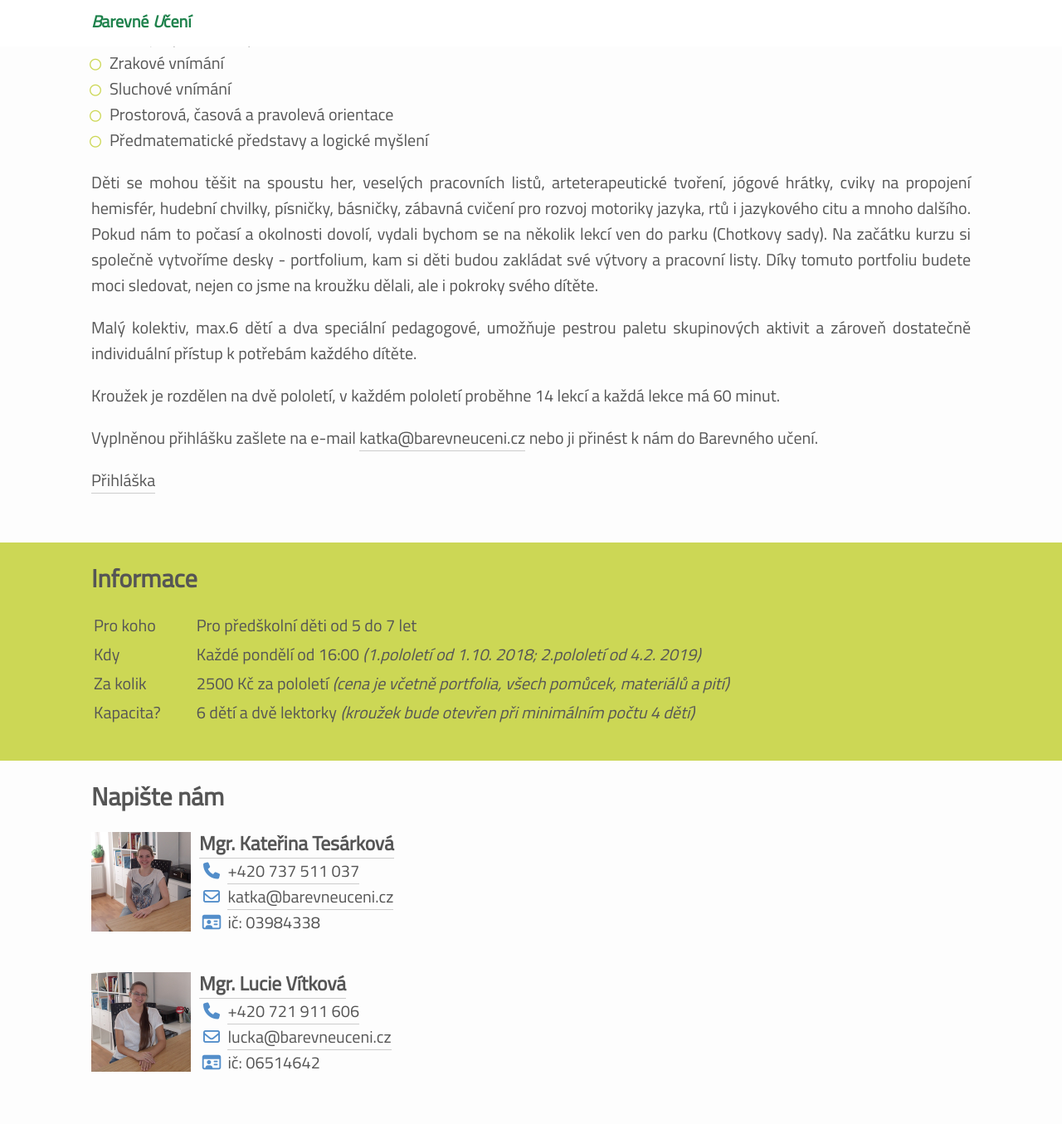
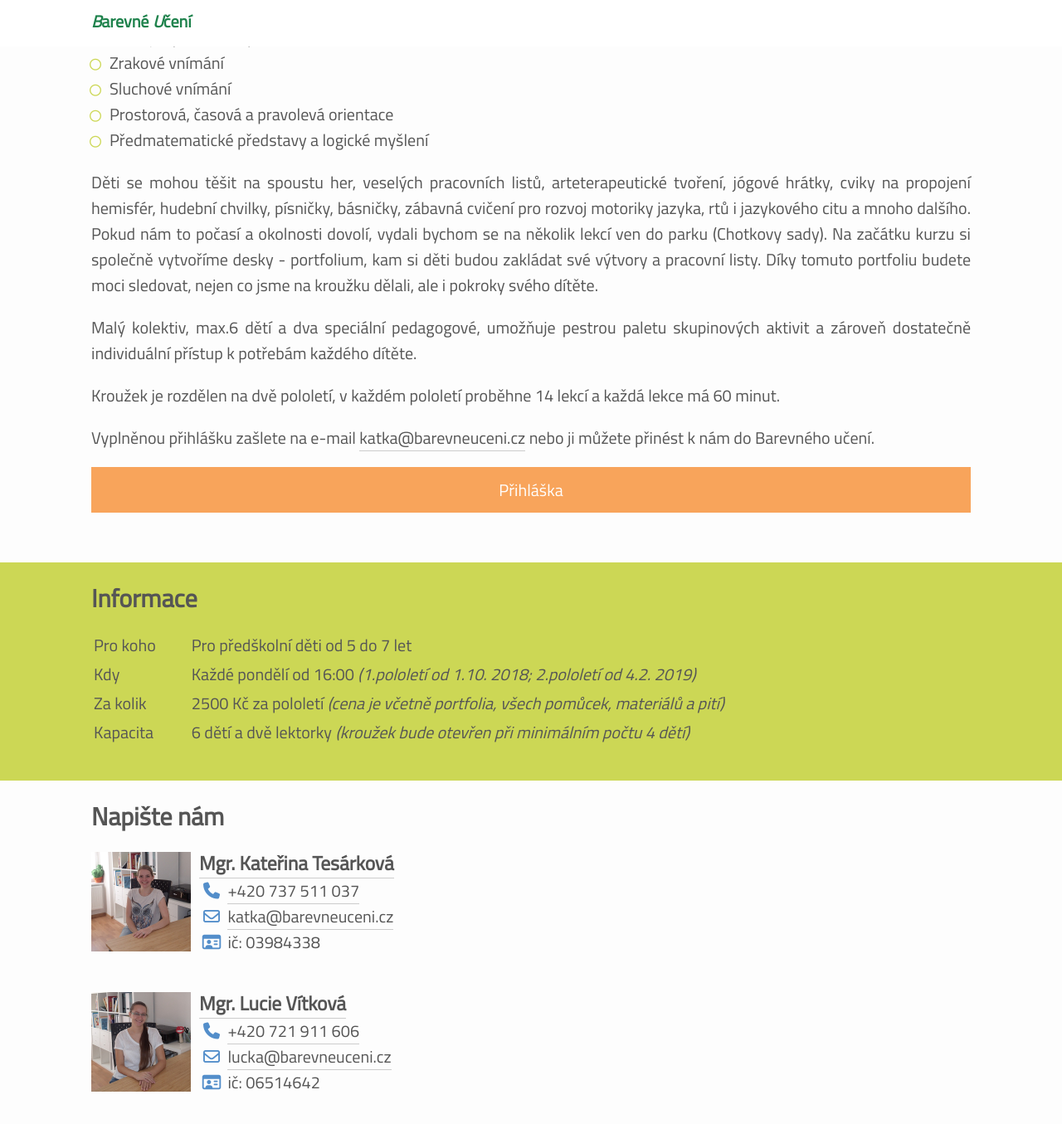
Before and after one commit to JakubTesarek/barevneuceni.cz, a Jekyll site: the page built from pages/barevny-predskolacek.html, in a window 1280 px wide and 1400 px high, scrolled down 346 px. Shown: the top 1355 px of the window at 83% size. Built offline with Jekyll 4.4.1, drawn with Linux system fonts in a browser that asks for light colours; nearby versions of some CDN libraries.

Commit message:
barevny predskolacek

```diff
--- a/_data/people.yml
+++ b/_data/people.yml
@@ -6,7 +6,7 @@
   picture_large: /assets/img/katka-profile-large.jpg
   ic: 03984338
   page: /katka
-  bio: Jsem vystudovaný speciální pedagog, logoped a práci, s především předškolními dětmi, se věnuji přibližně deset let. Na mojí práci mě nejvíce baví dětský pohled na svět, jejich fantazie, bezprostřednost, upřímnost a hravost. Největší odměnou je pro mě dětský úsměv, nadšené dítě a spokojený rodič.
+  bio: Jsem vystudovaný speciální pedagog a logoped. Práci, především s předškolními dětmi, se věnuji přibližně deset let. na mojí práci mě nejvíce baví dětský pohled na svět, jejich fantazie, bezprostřednost, upřímnost a hravost. největší odměnou je pro mě dětský úsměv, nadšené dítě a spokojený rodič.
 
 lucka:
   name: Mgr. Lucie Vítková
@@ -16,4 +16,4 @@
   picture_large: /assets/img/lucka-profile-large.jpg
   ic: "06514642"
   page: /lucka
-  bio: Jsem budoucí arteterapeut a vystudovaný speciální pedagog. Zaměřuji se především na děti se specifickými vývojovými poruchami školních dovedností. Proto pracuji nejen v Barevném učení ale, i jako školní speciální pedagog v ZŠ. Nejkrásnější na mé práci je vidět, jak děti a mnohdy i rodiče, během pravidelných lekcí rozkvétají. Jsou klidnější, šikovnější, veselejší a těší se na společnou práci.
+  bio: Jsem vystudovaný speciální pedagog a arteterapeut. Zaměřuji se především na děti se specifickými vývojovými poruchami školních dovedností. Proto pracuji nejen v Barevném učení ale, i jako školní speciální pedagog v ZŠ. Nejkrásnější na mé práci je vidět, jak děti a mnohdy i rodiče, během pravidelných lekcí rozkvétají. Jsou klidnější, šikovnější, veselejší a těší se na společnou práci.
--- a/assets/css/main.scss
+++ b/assets/css/main.scss
@@ -127,6 +127,21 @@
 	color: $front-color;
 	text-decoration: none;
 	border-bottom: 1px solid $gray-color-back;
+}
+
+a.button {
+    display: block;
+    border: 2px solid $orange-color-front;
+	padding: 0.5em;
+	color: white;
+	background-color: $orange-color-front;
+	cursor: pointer;
+    text-align: center;
+}
+
+a.button:hover {
+	background-color: white;
+	color: $orange-color-front;
 }
 
 p {
--- a/index.html
+++ b/index.html
@@ -28,6 +28,10 @@
 
 		<p>U nás učení není <span class="larger-font"><i class="syl gray">nuda</i></span>, u nás je to <span class="larger-font"><i class="syl ba">z</i><i class="syl rev">á</i><i class="syl ne">b</i><i class="syl u">a</i><i class="syl ce">v</i><i class="syl ni">a</i></span>!</p>
 
+        <a class="button" style="margin-bottom: 2em" href="{{ site.baseurl }}{% link pages/barevny-predskolacek.html %}">
+            Novinka: Od října 2018 otevíráme kroužek Barevný Předškoláček. Předškoláci pojďte si hrát!
+        </a>
+
 		<div class="galery">
 			<img src="/assets/img/galery/carpet.jpg" data-ref="/assets/img/galery/carpet-large.jpg" class="open-galery" alt="">
 			<img src="/assets/img/galery/faces-cards.jpg" data-ref="/assets/img/galery/faces-cards-large.jpg" class="open-galery" alt="">
--- a/pages/barevny-predskolacek.html
+++ b/pages/barevny-predskolacek.html
@@ -23,8 +23,10 @@
 		<p>Děti se mohou těšit na spoustu her, veselých pracovních listů, arteterapeutické tvoření, jógové hrátky, cviky na propojení hemisfér, hudební chvilky, písničky, básničky, zábavná cvičení pro rozvoj motoriky jazyka, rtů i jazykového citu a mnoho dalšího. Pokud nám to počasí a okolnosti dovolí, vydali bychom se na několik lekcí ven do parku (Chotkovy sady). Na začátku kurzu si společně vytvoříme desky - portfolium, kam si děti budou zakládat své výtvory a pracovní listy. Díky tomuto portfoliu budete moci sledovat, nejen co jsme na kroužku dělali, ale i pokroky svého dítěte.</p>
         <p>Malý kolektiv, max.6 dětí a dva speciální pedagogové, umožňuje pestrou paletu skupinových aktivit a zároveň dostatečně individuální přístup k potřebám každého dítěte.</p>
         <p>Kroužek je rozdělen na dvě pololetí, v každém pololetí proběhne 14 lekcí a každá lekce má 60 minut.</p>
-        <p>Vyplněnou přihlášku zašlete na e-mail <a href="mailto:katka@barevneuceni.cz">katka@barevneuceni.cz</a> nebo ji přinést k nám do Barevného učení.</p>
-        <p><a href="/assets/download/prihlaska-barevny-predskolacek.pdf">Přihláška</a></p>
+        <p>Vyplněnou přihlášku zašlete na e-mail <a href="mailto:katka@barevneuceni.cz">katka@barevneuceni.cz</a> nebo ji můžete přinést k nám do Barevného učení.</p>
+        <p>
+            <a class="button" href="/assets/download/prihlaska-barevny-predskolacek.pdf">Přihláška</a>
+        </p>
 	</div>
 </div>
 
@@ -45,7 +47,7 @@
 				<td>2500 Kč za pololetí <i>(cena je včetně portfolia, všech pomůcek, materiálů a pití)</i></td>
 			</tr>
             <tr>
-                <td>Kapacita?</td>
+                <td>Kapacita</td>
                 <td>6 dětí a dvě lektorky <i>(kroužek bude otevřen při minimálním počtu 4 dětí)</i></td>
             </tr>
 		</table>
--- a/pages/lucka.html
+++ b/pages/lucka.html
@@ -12,7 +12,6 @@
 	<div class="container">
 		<img src="/assets/img/lucka-pencils.jpg" class="large-profile open-galery" alt="Mgr. Lucie Vítková" data-ref="/assets/img/lucka-pencils-large.jpg">
 		<p>Barvami se obklopuji nejen v práci, ale i v běžném životě. Ráda kreslím, maluji a tvořím všechno možné i nemožné. Když netvořím, tak si užívám čas strávený se svou rodinou a pejskem, chodím do přírody nebo sportuji. Baví mě spousta dalších věcí, jako například tvoření pomůcek pro děti a tím pádem i moje práce. Momentálně pracuji nejen jako speciální pedagog v Barevném učení, ale i jako školní speciální pedagog v ZŠ.</p>
-
 		<p>Pracovat s dětmi jsem začala už během studia na střední pedagogické škole v rámci odborných praxí v mateřské školce, dětském koutku a školní družině. Později jako asistent v pedagogicko-psychologické poradně, chůva, vedoucí na letních táborech, lektor zájmových kroužků pro děti (Keramika, výtvarný kroužek, Předškoláček v PPP atd.) a terapeut individuálních arteterapeutických hrátek pro děti s poruchami autistického spektra a ADHD.</p>
 
 		<h2>Vzdělání</h2>
```
Also changed, not shown: other parts of index.html (+1 -0 lines), other parts of pages/lucka.html (+1 -1 lines), 1 other file.
